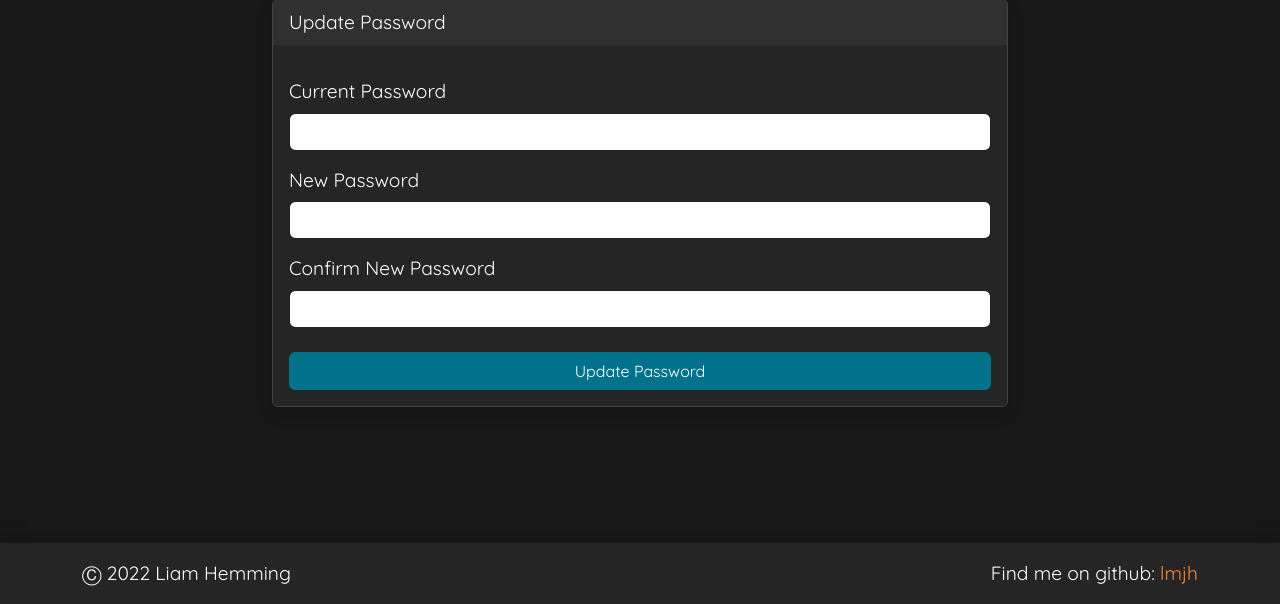
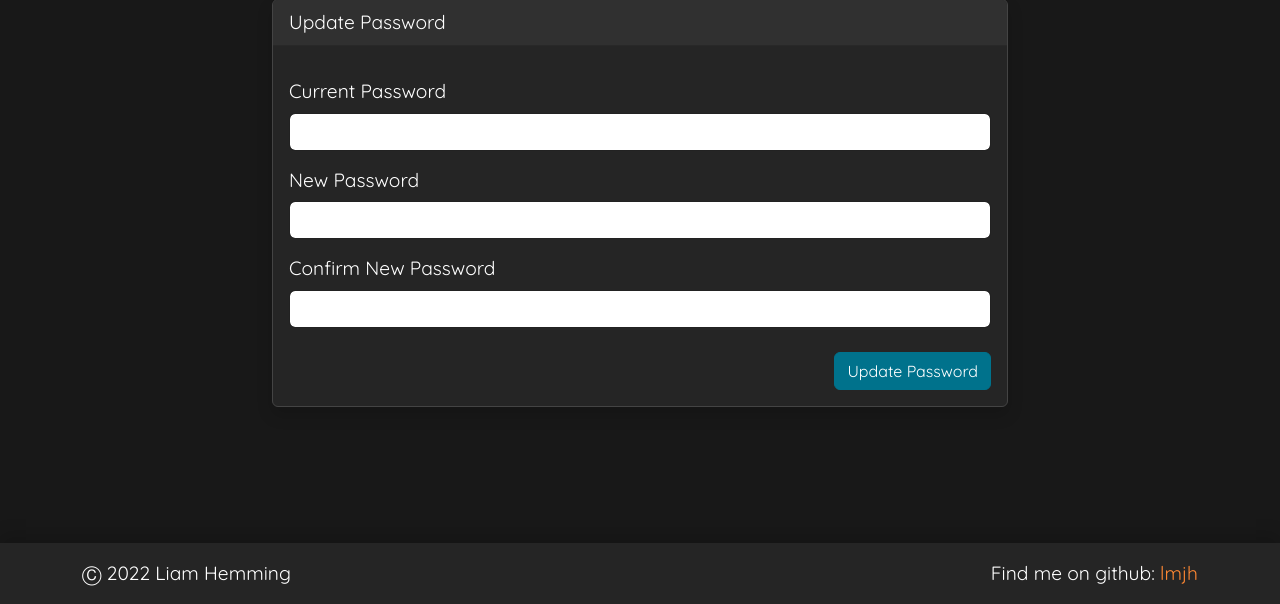
Before and after one commit to lmjh/speedleague, a Flask app: page /update_password in a window 1280 px wide. Shown: the part 196-800 px from the top of the page. Run offline with Flask 2, Linux system fonts and the light colour scheme; the visitor is signed in with stand-in values (Sample User, id 1); data that the repository does not hold is empty; some libraries are stand-ins or nearby versions; some web fonts are replaced.

Commit message:
Fix update_password button layout

```diff
--- a/templates/update_password.html
+++ b/templates/update_password.html
@@ -31,8 +31,8 @@
                                 </div>
                             </div>
                             <div class="col-sm-12">
-                                <div class="d-grid gap-2">
-                                    <button type="submit" class="btn btn-primary mt-4">Update Password</button></div>
+                                <div class="d-grid gap-2 d-md-flex justify-content-md-end mt-4">
+                                    <button type="submit" class="btn btn-primary">Update Password</button></div>
                             </div>
                         </div>
                     </form>
```
